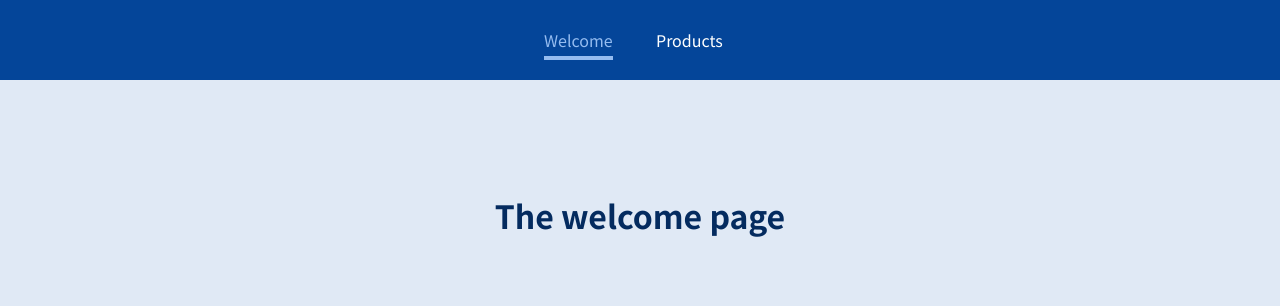
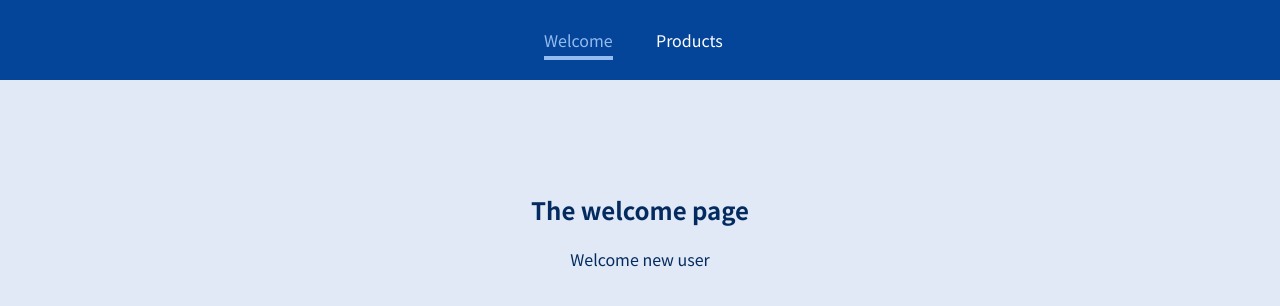
Before and after one commit to aylin-sayharman/react-router, a JavaScript app: page /welcome/new-user in a window 1280 px wide. Shown: the top 306 px of the page. Built offline with nearby package versions, Linux system fonts and the light colour scheme.

Commit message:
add redirect

```diff
--- a/src/App.js
+++ b/src/App.js
@@ -1,4 +1,4 @@
-import { Route, Switch } from 'react-router-dom';
+import { Route, Switch, Redirect } from 'react-router-dom';
 import Welcome from './pages/Welcome';
 import Products from './pages/Products';
 import MainHeader from './components/MainHeader';
@@ -10,6 +10,9 @@
       <MainHeader/>
       <main>
         <Switch>
+          <Route path="/" exact>
+            <Redirect to="/welcome"/>
+          </Route>
           <Route path="/welcome">
             <Welcome/>
           </Route>
--- a/src/pages/Welcome.js
+++ b/src/pages/Welcome.js
@@ -1,5 +1,14 @@
+import { Route } from 'react-router-dom';
+
 const Welcome = () => {
-  return <h1>The welcome page</h1>
+  return (
+    <section>
+      <h1>The welcome page</h1>
+      <Route path="/welcome/new-user">
+        <p>Welcome new user</p>
+      </Route>
+    </section>
+  );
 };
 
 export default Welcome;
```
Also changed, not shown: 1 other file (tests, documents, lock files or other folders).
